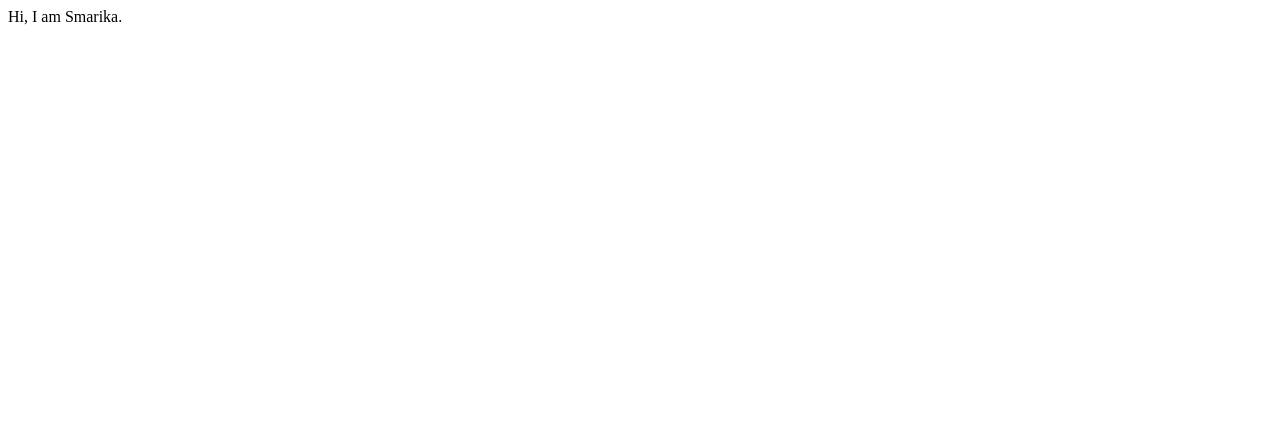
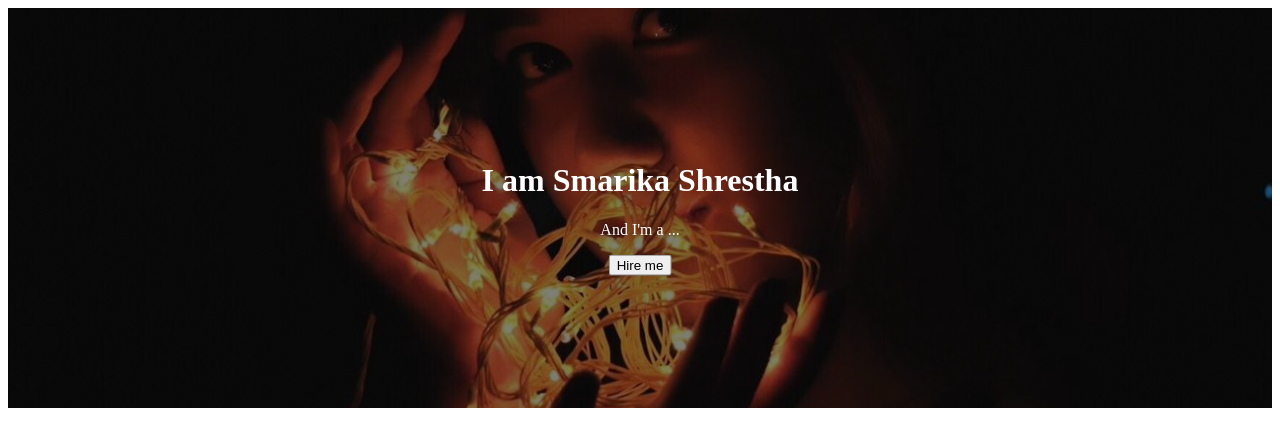
Before and after one commit to smarika182/smarika182.github.io, a plain HTML site: page index.html in a window 1280 px wide. Drawn offline with Linux system fonts and the light colour scheme.

Commit message:
feat: hero section

```diff
--- a/index.html
+++ b/index.html
@@ -1 +1,32 @@
-Hi, I am Smarika.
+<!DOCTYPE html>
+<head>
+    <style>
+        .hero-image{
+           background-image:linear-gradient(rgba(0, 0, 0, 0.5), rgba(0, 0, 0, 0.5)), url(sma.jpeg);
+           background-repeat: no-repeat;
+           background-position:center;
+           background-size: cover;
+           height: 50vh;
+           position: relative;
+
+        }
+        .hero-text {
+            text-align: center;
+            color: white;
+            position: absolute;
+            top: 50%;
+            left: 50%;
+            transform: translate(-50%, -50%);
+          }
+        </style>
+</head>
+<body>
+    <div class="hero-image">
+        <div class="hero-text">
+          <h1>I am Smarika Shrestha</h1>
+          <p>And I'm a ...</p>
+          <button>Hire me</button>
+        </div>
+      </div>
+</body>
+</htmL>
```
Also changed, not shown: sma.jpeg (added).
